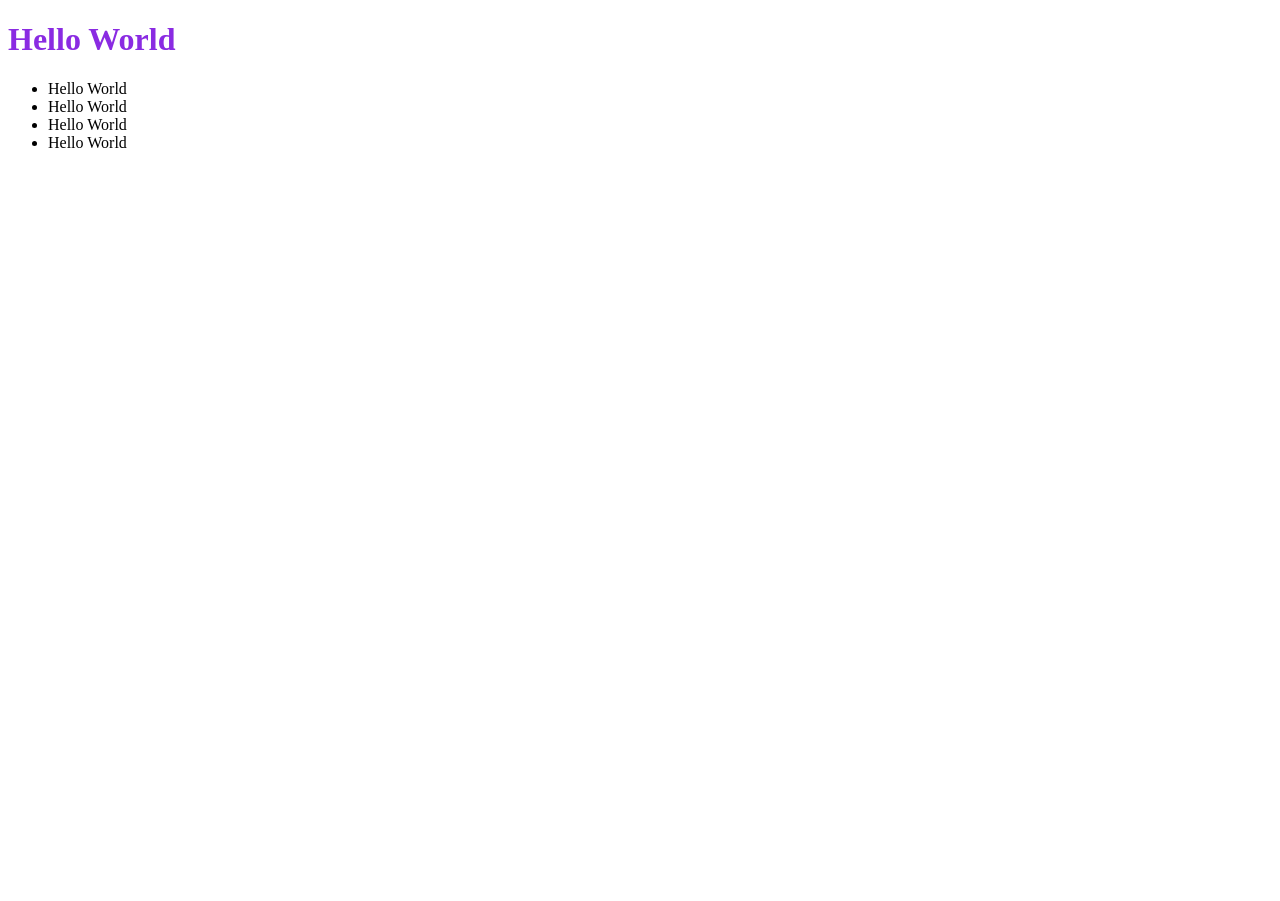
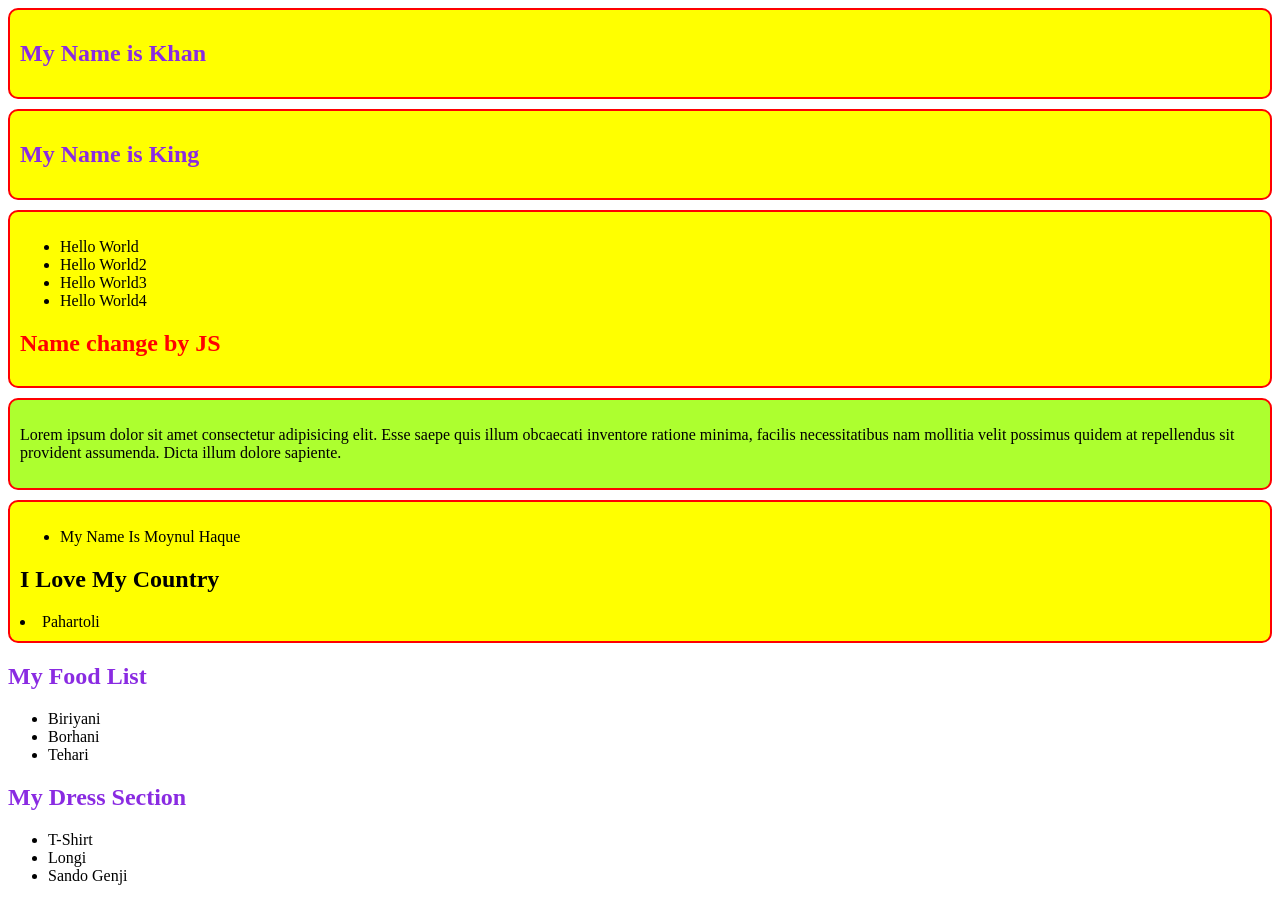
Before and after one commit to Moynul7/code-management, a plain HTML site: page Tour of DOM/index.html in a window 1280 px wide. Before the commit the page ends 800 px from the top, so only its background shows below. Drawn offline with Linux system fonts and the light colour scheme.

Commit message:
Create Dynamic Elements

```diff
--- a/Tour of DOM/index.html
+++ b/Tour of DOM/index.html
@@ -7,12 +7,36 @@
     <link rel="stylesheet" href="style.css">
 </head>
 <body>
-    <h1>Hello World</h1>
-    <ul>
-        <li>Hello World</li>
-        <li>Hello World</li>
-        <li>Hello World</li>
-        <li>Hello World</li>
-    </ul>
+    <main id="main-container">
+        <section>
+            <h1 class="name-title">My Name is Khan</h1>
+        </section>
+        <section>
+            <h1 class="name-title">My Name is King</h1>
+        </section>
+        <section>
+            <ul>
+                <li class="name-title">Hello World</li>
+                <li class="name-title large-font" id="title2">Hello World2</li>
+                <li>Hello World3</li>
+                <li>Hello World4</li>
+            </ul>
+            <h1 id="name"></h1>
+        </section>
+        <section id="last">
+            <p>
+                Lorem ipsum dolor sit amet consectetur adipisicing elit. Esse saepe quis illum obcaecati inventore ratione minima, facilis necessitatibus nam mollitia velit
+                possimus quidem at repellendus sit provident assumenda. Dicta illum dolore sapiente.
+            </p>
+        </section>
+        <section id="section-container">
+            <ul id="places-list">
+
+            </ul>
+        </section>
+    </main>
+
+    <script src="js/dom.js"></script>
+    <script src="js/append.js"></script>
 </body>
 </html>
--- /dev/null
+++ b/Tour of DOM/js/append.js
@@ -0,0 +1,53 @@
+
+const sectionContainer = document.getElementById('section-container');
+const heading = document.createElement('h2');
+heading.innerText = 'I Love My Country';
+sectionContainer.append(heading);
+
+
+const placesList = document.getElementById('places-list');
+const li2 = document.createElement('li');
+li2.innerText = 'Pahartoli';
+sectionContainer.appendChild(li2);
+
+
+
+// Create dynamic section and added elements
+
+const mainContainer = document.getElementById('main-container');
+
+const section = document.createElement('section');
+
+const h1 = document.createElement('h1');
+h1.innerText = 'My Food List';
+section.appendChild(h1);
+
+const ul = document.createElement('ul');
+const list1 = document.createElement('li');
+list1.innerText = 'Biriyani';
+ul.appendChild(list1);
+
+const list2 = document.createElement('li');
+list2.innerText = 'Borhani';
+ul.appendChild(list2);
+
+const list3 = document.createElement('li');
+list3.innerText = 'Tehari';
+ul.appendChild(list3);
+
+
+section.appendChild(ul);
+mainContainer.appendChild(section);
+
+// step 2
+
+const dressSection = document.createElement('section');
+dressSection.innerHTML = `
+<h1>My Dress Section</h1>
+<ul>
+    <li>T-Shirt</li>
+    <li>Longi</li>
+    <li>Sando Genji</li>
+</ul>
+`
+mainContainer.appendChild(dressSection);
--- /dev/null
+++ b/Tour of DOM/js/dom.js
@@ -0,0 +1,47 @@
+const liCollection = document.getElementsByTagName('li');
+for(const list of liCollection){
+    // console.log(list.innerText);
+};
+
+const allHeading = document.getElementsByTagName('h1');
+for(const h1 of allHeading){
+    // console.log(h1.innerText);
+};
+
+const name = document.getElementById('name');
+name.style.color = 'red';
+name.innerText = 'Name change by JS';
+name.setAttribute('title', 'Toltip Create by JavaScript');
+
+const nameTitle = document.getElementsByClassName("name-title");
+for(const name of nameTitle){
+    console.log(name.innerText);
+}
+
+
+
+const sections = document.querySelectorAll('section');
+for(const section of sections){
+    section.style.border = '2px solid red';
+    section.style.marginBottom = '10px';
+    section.style.borderRadius = '10px';
+    section.style.padding = '10px';
+    section.style.backgroundColor= 'yellow';
+}
+
+// class add
+
+const lastSection = document.getElementById('last');
+lastSection.classList.add('bg-green');
+
+// class remove
+
+const removeId = document.getElementById('title2');
+removeId.classList.remove('large-font');
+
+
+// Create Element
+const sectioContainer = document.querySelector('#section-container ul');
+const li = document.createElement('li');
+li.innerText = 'My Name Is Moynul Haque';
+sectioContainer.appendChild(li);
--- a/Tour of DOM/style.css
+++ b/Tour of DOM/style.css
@@ -1,3 +1,10 @@
 h1{
     color: blueviolet;
 }
+.bg-green{
+    background: greenyellow !important;
+}
+
+.large-font {
+    font-size: 56px;
+}
```
